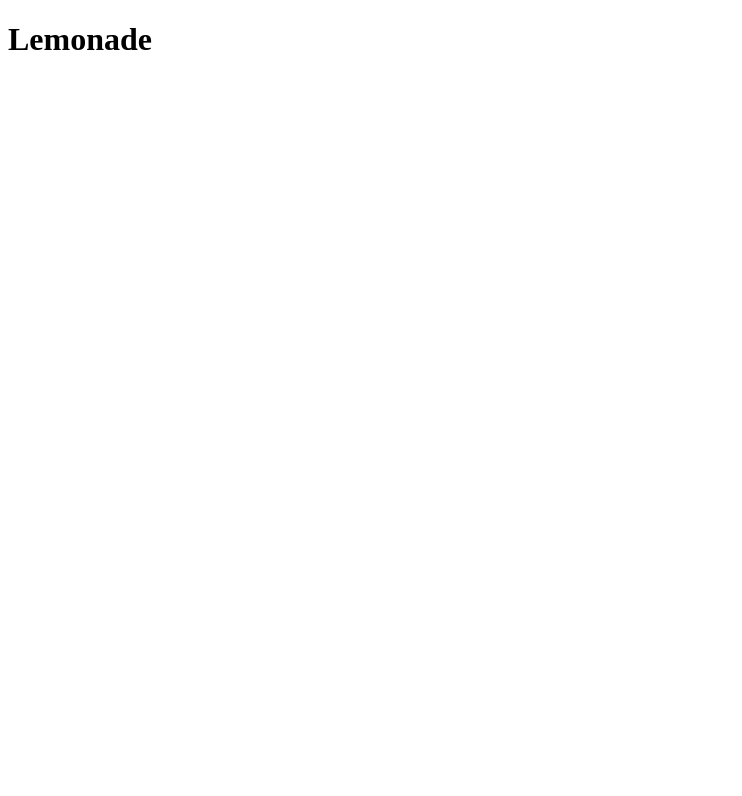
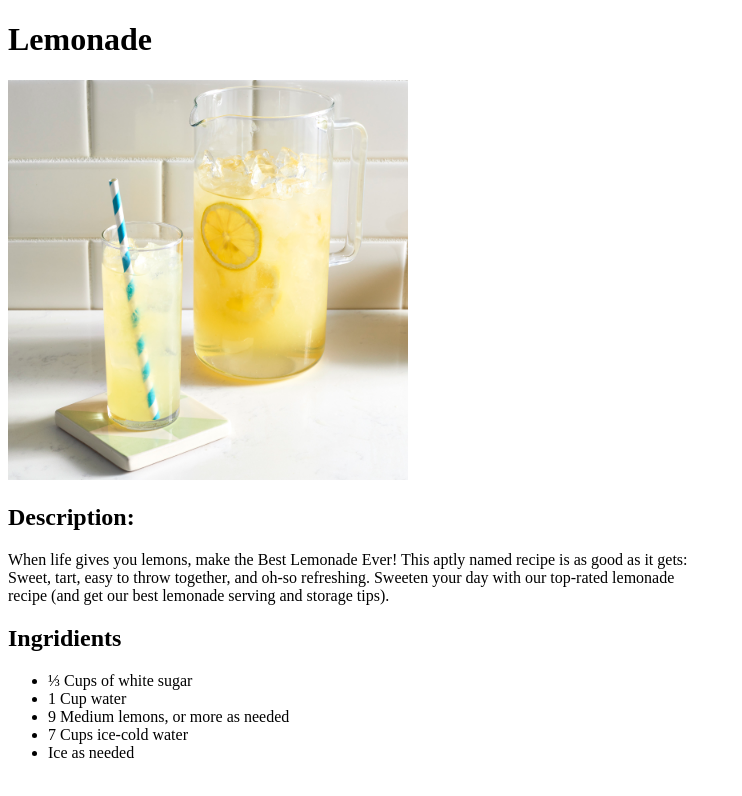
Before and after one commit to Josepinto94/odin-recipes1, a plain HTML site: page recipes/lemonade.html in a window 1280 px wide. Shown: the whole page, without its empty margins (0-742 px from the left). Drawn offline with Linux system fonts and the light colour scheme.

Commit message:
Ermm, completed another page - lemonade

```diff
--- a/recipes/lemonade.html
+++ b/recipes/lemonade.html
@@ -6,5 +6,19 @@
     </head>
     <body>
     <h1>Lemonade</h1>
+        <!-- Using inline styles ins't something you should do at all, its a bad practice.-->
+        <img src="./lemonade.jpg" alt="Lemonade Final result" style="height: 400px;">
+        <h2>Description:</h2>
+        <p>When life gives you lemons, make the Best Lemonade Ever! This aptly named recipe is as good as it gets: <br>
+             Sweet, tart, easy to throw together, and oh-so refreshing. Sweeten your day with our top-rated lemonade <br>
+             recipe (and get our best lemonade serving and storage tips). </p>
+        <h2>Ingridients</h2>
+        <ul>
+            <li>&frac13; Cups of white sugar </li>
+            <li>1 Cup water  </li>
+            <li>9 Medium lemons, or more as needed  </li>
+            <li>7 Cups ice-cold water </li>
+            <li>Ice as needed </li>
+        </ul>
     </body>
 </html>
```
Also changed, not shown: 1 other file.
